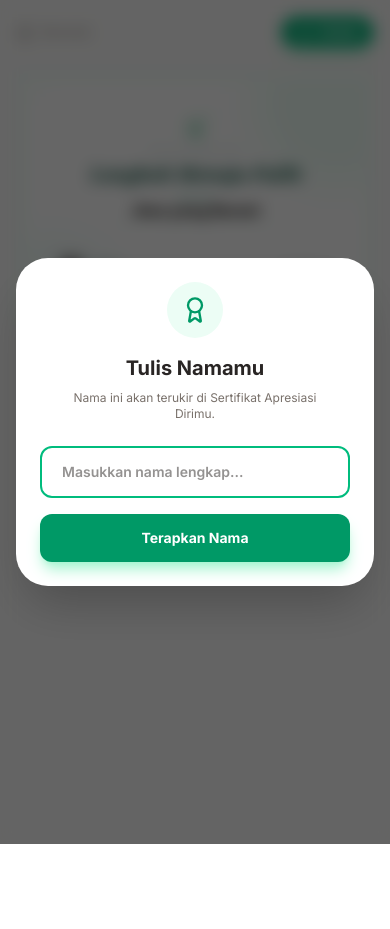
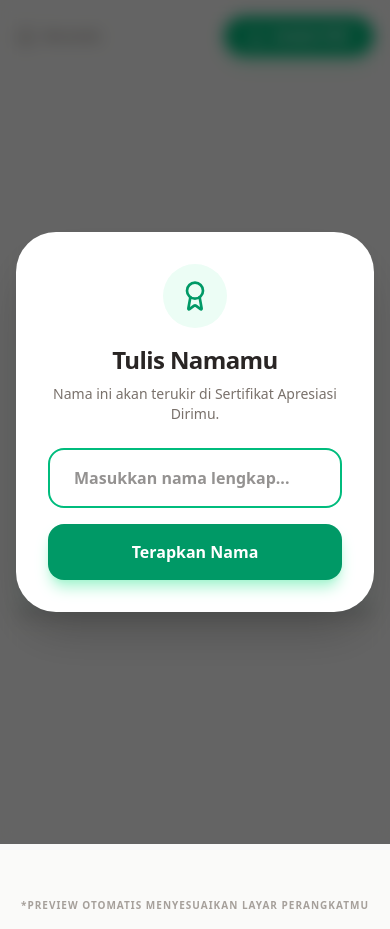
Before and after one commit to muhamadikhsandev/ruang-pulih, a Next.js app: page /certificate in a window 390 px wide. Before the commit the page ends 844 px from the top, so only its background shows below. Built offline with nearby package versions, Linux system fonts and the light colour scheme.

Commit message:
perubahan ke 9  perbaikan certificate mobile

```diff
--- a/app/certificate/page.tsx
+++ b/app/certificate/page.tsx
@@ -11,17 +11,19 @@ export default function CertificatePage() {
   const [inputName, setInputName] = useState("");
   const [zoom, setZoom] = useState(1);
 
-  // Logic buat ngitung scale otomatis biar pas di layar HP
   useEffect(() => {
     const handleResize = () => {
-      if (window.innerWidth < 1200) {
-        const padding = 32; // px
-        const availableWidth = window.innerWidth - padding;
-        const scale = availableWidth / 1123;
-        setZoom(scale);
-      } else {
-        setZoom(1);
-      }
+      const padding = 24;
+      const headerFooterSpace = 180;
+
+      const availableWidth = window.innerWidth - padding;
+      const availableHeight = window.innerHeight - headerFooterSpace;
+
+      const scaleWidth = availableWidth / 1123;
+      const scaleHeight = availableHeight / 794;
+
+      const finalScale = Math.min(scaleWidth, scaleHeight);
+      setZoom(finalScale > 1 ? 1 : finalScale);
     };
 
     handleResize();
@@ -35,7 +37,6 @@ export default function CertificatePage() {
       const { generatePDF } = await import('./downloader');
       await generatePDF(certificateRef.current);
     } catch (error) {
-      console.error("Error:", error);
       alert("Gagal mengunduh PDF, coba lagi bro.");
     }
   };
@@ -49,20 +50,21 @@ export default function CertificatePage() {
   };
 
   return (
-    <main className="min-h-screen bg-[#fafaf9] py-4 md:py-12 px-4 flex flex-col items-center overflow-x-hidden">
+    // Updated: min-h-dvh (Sesuai warning)
+    <main className="min-h-dvh bg-[#fafaf9] flex flex-col items-center p-4 overflow-hidden font-sans">
 
-      {/* Modal Input Nama (Tetap Responsif) */}
+      {/* Modal Input Nama */}
       {isModalOpen && (
-        <div className="fixed inset-0 z-[100] flex items-center justify-center p-4 bg-black/60 backdrop-blur-sm">
-          <div className="bg-white w-full max-w-md rounded-[2rem] md:rounded-[2.5rem] p-6 md:p-8 shadow-2xl animate-in fade-in zoom-in duration-300">
+        // Updated: z-100 (Sesuai warning)
+        <div className="fixed inset-0 z-100 flex items-center justify-center p-4 bg-black/60 backdrop-blur-sm">
+          <div className="bg-white w-full max-w-md rounded-[2.5rem] p-8 shadow-2xl animate-in fade-in zoom-in duration-300">
             <div className="text-center mb-6">
-              <div className="bg-emerald-50 w-14 h-14 md:w-16 md:h-16 rounded-full flex items-center justify-center mx-auto mb-4">
-                <Award className="text-emerald-600" size={28} />
+              <div className="bg-emerald-50 w-16 h-16 rounded-full flex items-center justify-center mx-auto mb-4">
+                <Award className="text-emerald-600" size={32} />
               </div>
-              <h2 className="text-xl md:text-2xl font-bold text-stone-800">Tulis Namamu</h2>
-              <p className="text-stone-500 text-xs md:text-sm mt-2 px-4">Nama ini akan terukir di Sertifikat Apresiasi Dirimu.</p>
+              <h2 className="text-2xl font-bold text-stone-800 tracking-tight">Tulis Namamu</h2>
+              <p className="text-stone-500 text-sm mt-2">Nama ini akan terukir di Sertifikat Apresiasi Dirimu.</p>
             </div>
-
             <form onSubmit={handleSubmit} className="space-y-4">
               <input
                 type="text"
@@ -70,12 +72,9 @@ export default function CertificatePage() {
                 placeholder="Masukkan nama lengkap..."
                 value={inputName}
                 onChange={(e) => setInputName(e.target.value)}
-                className="w-full px-5 py-3.5 md:py-4 bg-stone-100 border-2 border-transparent focus:border-emerald-500 focus:bg-white rounded-xl md:rounded-2xl outline-none transition-all font-semibold text-stone-800 text-sm md:text-base"
+                className="w-full px-6 py-4 bg-stone-100 border-2 border-transparent focus:border-emerald-500 focus:bg-white rounded-2xl outline-none transition-all font-semibold text-stone-800"
               />
-              <button
-                type="submit"
-                className="w-full py-3.5 md:py-4 bg-emerald-600 text-white rounded-xl md:rounded-2xl font-bold shadow-lg shadow-emerald-200 hover:bg-emerald-700 transition-all active:scale-95 text-sm md:text-base"
-              >
+              <button type="submit" className="w-full py-4 bg-emerald-600 text-white rounded-2xl font-bold shadow-lg shadow-emerald-200 active:scale-95 transition-all">
                 Terapkan Nama
               </button>
             </form>
@@ -83,86 +82,91 @@ export default function CertificatePage() {
         </div>
       )}
 
-      {/* Navigasi - Stick to Top on Mobile */}
-      <div className="max-w-4xl w-full flex justify-between items-center mb-6 md:mb-12">
-        <Link href="/" className="flex items-center gap-2 text-[#a8a29e] hover:text-[#047857] transition-colors">
-          <Home size={18} />
-          <span className="font-semibold text-xs md:text-sm">Beranda</span>
+      {/* Navigasi */}
+      <nav className="w-full max-w-4xl flex justify-between items-center mb-6 shrink-0">
+        <Link href="/" className="flex items-center gap-2 text-stone-400 hover:text-emerald-700 transition-colors">
+          <Home size={20} />
+          <span className="font-bold text-sm tracking-tight">Beranda</span>
         </Link>
         <button
           onClick={handleDownload}
-          className="flex items-center gap-2 bg-[#10b981] text-white px-4 py-2 md:px-6 md:py-3 rounded-full font-bold text-xs md:text-sm shadow-lg shadow-[#d1fae5] hover:bg-[#059669] transition-all active:scale-95"
+          className="flex items-center gap-2 bg-emerald-500 text-white px-6 py-2.5 rounded-full font-bold text-sm shadow-lg shadow-emerald-100 active:scale-95 transition-all"
         >
-          <Download size={14} /> <span className="hidden xs:inline">Unduh PDF</span><span className="xs:hidden">Unduh</span>
+          <Download size={16} /> <span>Unduh PDF</span>
         </button>
-      </div>
+      </nav>
 
-      {/* Container Sertifikat dengan Magic Scaling */}
-      <div
-        className="relative flex justify-center items-start w-full overflow-hidden"
-        style={{ height: zoom < 1 ? `${794 * zoom}px` : '794px' }} // Jaga tinggi container biar gak kosong bawahnya
-      >
+      {/* Area Sertifikat */}
+      <div className="flex-1 w-full flex items-center justify-center overflow-hidden relative">
         <div
           ref={certificateRef}
           style={{
             transform: `scale(${zoom})`,
-            transformOrigin: 'top center',
-            color: '#1c1917'
+            transformOrigin: 'center center',
           }}
-          className="relative w-[1123px] h-[794px] bg-[#ffffff] border-[16px] border-[#ecfdf5] p-2 flex flex-col shadow-2xl flex-shrink-0"
+          // Updated: w-280.75, h-198.5, border-16 (Sesuai warning)
+          className="w-280.75 h-198.5 bg-white border-16 border-[#ecfdf5] p-2 flex flex-col shadow-2xl shrink-0"
         >
           <div className="flex-1 border-2 border-[#d1fae5] m-1 relative overflow-hidden flex flex-col items-center justify-center p-12 text-center">
 
-            <div className="absolute top-[-25%] right-[-15%] w-[500px] h-[500px] bg-[#d1fae5] opacity-40 rounded-full blur-3xl" />
+            {/* Background Ornaments */}
+            {/* Updated: w-125, h-125 (Sesuai warning) */}
+            <div className="absolute top-[-25%] right-[-15%] w-125 h-125 bg-[#d1fae5] opacity-40 rounded-full blur-3xl" />
             <div className="absolute bottom-[-20%] left-[-10%] w-96 h-96 bg-[#f0fdfa] rounded-full blur-3xl" />
 
             <div className="relative z-10 flex flex-col items-center mb-8">
               <div className="p-5 bg-[#f0fdf4] rounded-full mb-4 border border-[#d1fae5] relative">
-                <Award size={48} className="text-[#059669]" />
-                <Leaf size={16} className="absolute -top-1 -right-1 text-[#34d399]" />
+                <Award size={54} className="text-[#059669]" />
+                <Leaf size={18} className="absolute -top-1 -right-1 text-[#34d399]" />
               </div>
-              <h1 className="text-[11px] font-bold uppercase tracking-[0.5em] text-[#047857] opacity-70">Sertifikat Apresiasi Diri</h1>
+              <h1 className="text-[12px] font-black uppercase tracking-[0.6em] text-[#047857] opacity-60">Sertifikat Apresiasi Diri</h1>
             </div>
 
             <div className="relative z-10 max-w-3xl">
-              <h2 className="text-6xl font-serif italic font-semibold text-[#064e3b] mb-6 tracking-tight">Langkah Menuju Pulih</h2>
-              <div className="mb-12 py-4 border-b-2 border-[#d1fae5] inline-block px-14 relative">
-                <p className="text-[10px] uppercase text-[#10b981] font-bold mb-2 tracking-widest">Diberikan kepada</p>
-                <h3 className="text-5xl font-extrabold text-[#1c1917]">{userName}</h3>
-                <div className="absolute -bottom-[6px] left-1/2 -translate-x-1/2 bg-[#ffffff] px-2">
-                   <ShieldCheck size={12} className="text-[#6ee7b7]" />
+              <h2 className="text-7xl font-serif italic font-semibold text-[#064e3b] mb-6 tracking-tighter">Langkah Menuju Pulih</h2>
+              <div className="mb-12 py-5 border-b-2 border-[#d1fae5] inline-block px-16 relative">
+                <p className="text-[11px] uppercase text-[#10b981] font-black mb-3 tracking-[0.3em]">Diberikan kepada</p>
+                <h3 className="text-6xl font-black text-[#1c1917] tracking-tight">{userName}</h3>
+                {/* Updated: -bottom-2.5 (Sesuai warning) */}
+                <div className="absolute -bottom-2.5 left-1/2 -translate-x-1/2 bg-white px-3">
+                   <ShieldCheck size={18} className="text-[#6ee7b7]" />
                 </div>
               </div>
+              <p className="text-stone-500 text-sm max-w-xl mx-auto leading-relaxed font-medium">
+                Atas keberanianmu melangkah, mengakui luka, dan memilih untuk tetap tumbuh.
+                Kamu adalah bukti bahwa kesembuhan adalah perjalanan yang layak diperjuangkan.
+              </p>
             </div>
 
-            <div className="relative z-10 w-full flex justify-between items-end mt-12 px-12 text-left">
+            <div className="relative z-10 w-full flex justify-between items-end mt-16 px-12 text-left">
               <div className="flex items-center gap-6">
-                <div className="p-2 bg-[#ffffff] border border-[#d1fae5] rounded-lg">
-                  <QRCodeCanvas value={`https://ruang-pulih.com/v/${encodeURIComponent(userName)}`} size={70} level="H" />
+                <div className="p-3 bg-white border border-[#d1fae5] rounded-2xl shadow-sm">
+                  <QRCodeCanvas value={`https://ruang-pulih.com/v/${encodeURIComponent(userName)}`} size={80} level="H" />
                 </div>
                 <div>
-                  <span className="text-sm font-bold uppercase text-[#064e3b] block mb-1 leading-none">Ruang Pulih</span>
-                  <p className="text-[9px] text-[#059669] opacity-70 font-bold leading-none uppercase">ID: RP-{Math.floor(1000 + Math.random() * 9000)}</p>
+                  <span className="text-md font-black uppercase text-[#064e3b] block mb-1">Ruang Pulih</span>
+                  <p className="text-[10px] text-[#059669] font-bold uppercase tracking-widest">ID: RP-{Math.floor(1000 + Math.random() * 9000)}</p>
                 </div>
               </div>
 
               <div className="flex flex-col items-center">
-                <p className="font-serif italic text-4xl text-[#064e3b] opacity-40 mb-[-10px]">M. Ikhsan</p>
-                <div className="w-44 h-[1.5px] bg-[#d1fae5] mb-2" />
-                <p className="text-[10px] font-bold uppercase text-[#0c0a09] tracking-wider">Muhamad Ikhsan</p>
-                <p className="text-[9px] text-[#059669] font-bold uppercase">Konselor Utama</p>
+                {/* Updated: -mb-3 (Sesuai warning) */}
+                <p className="font-serif italic text-5xl text-[#064e3b] opacity-30 -mb-3 select-none">M. Ikhsan</p>
+                {/* Updated: h-0.5 (Sesuai warning) */}
+                <div className="w-52 h-0.5 bg-[#d1fae5] mb-2" />
+                <p className="text-[11px] font-black uppercase text-[#1c1917] tracking-[0.2em]">Muhamad Ikhsan</p>
+                <p className="text-[9px] text-[#059669] font-bold uppercase tracking-widest">Konselor Utama & Pengembang</p>
               </div>
             </div>
 
-            <div className="absolute top-6 left-6 border-t-2 border-l-2 border-[#d1fae5] w-12 h-12" />
-            <div className="absolute bottom-6 right-6 border-b-2 border-r-2 border-[#d1fae5] w-12 h-12" />
+            <div className="absolute top-8 left-8 border-t-4 border-l-4 border-[#d1fae5] w-16 h-16 rounded-tl-xl" />
+            <div className="absolute bottom-8 right-8 border-b-4 border-r-4 border-[#d1fae5] w-16 h-16 rounded-br-xl" />
           </div>
         </div>
       </div>
 
-      <div className="mt-8 text-[#a8a29e] text-[10px] font-medium text-center px-6">
-        *Saran: Gunakan tampilan Desktop atau Landscape untuk preview terbaik. <br/>
-        Hasil PDF akan tetap berkualitas A4 Landscape.
+      <div className="mt-auto pt-6 text-stone-400 text-[10px] font-bold text-center tracking-widest uppercase shrink-0">
+        *Preview otomatis menyesuaikan layar perangkatmu
       </div>
     </main>
   );
```
